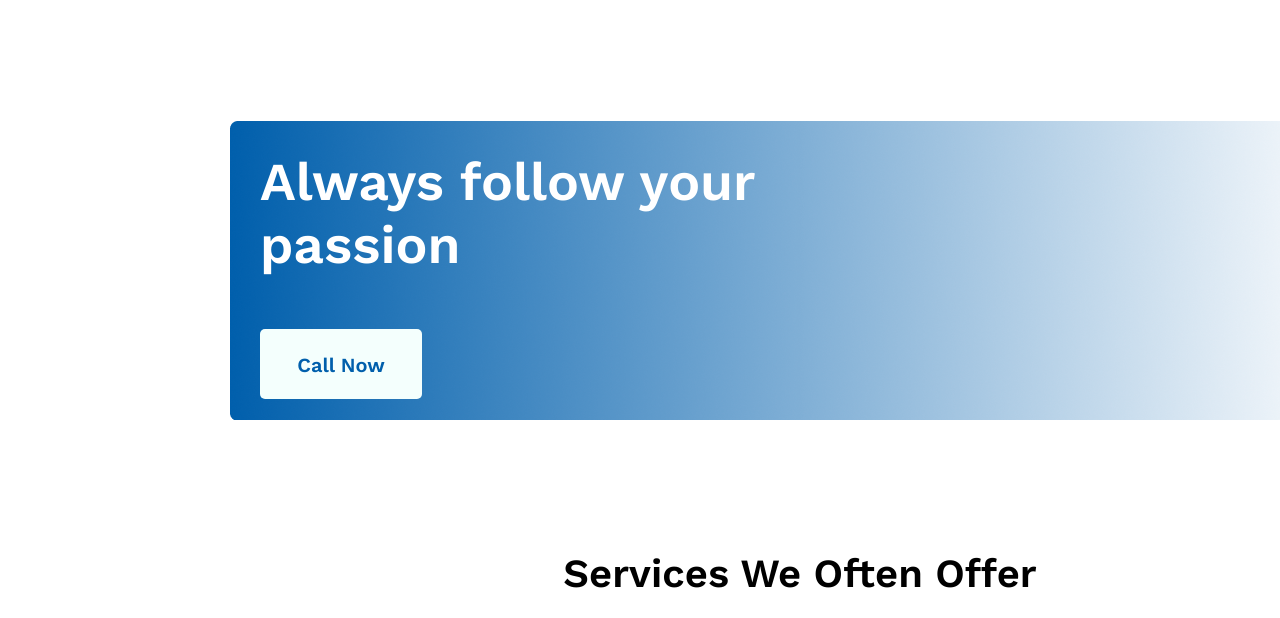
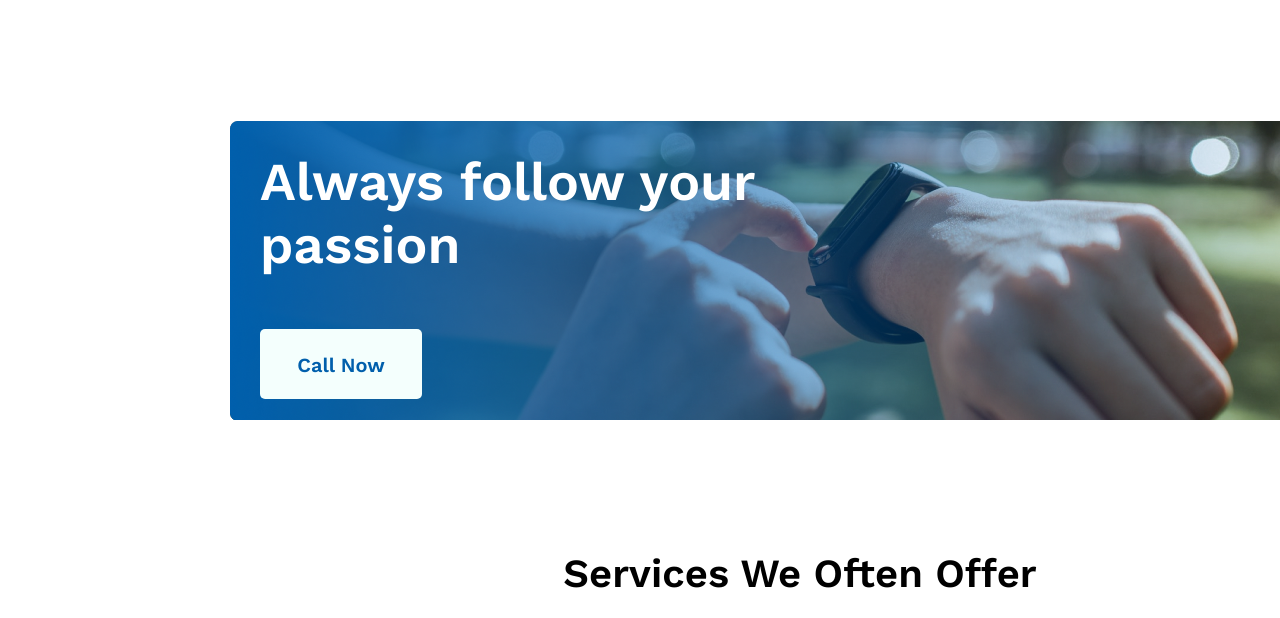
Before and after one commit to minatorvil/project, a plain HTML site: page index.html in a window 1280 px wide. Shown: the part 2380-2998 px from the top of the page. Drawn offline with nearby package versions, Linux system fonts and the light colour scheme; the site is published under a folder, as on GitHub Pages, so addresses that start at the root find nothing.

Commit message:
submittin again

```diff
--- a/style.css
+++ b/style.css
@@ -139,7 +139,7 @@ margin-left: 80px;
     font-family:'Work Sans', sans-serif;
 
     margin-top: 130px;
-    background-image: url(/images/watch.png);
+    background-image: url(images/watch.png);
     margin-left: auto;
     margin-right: auto;
 }
```
